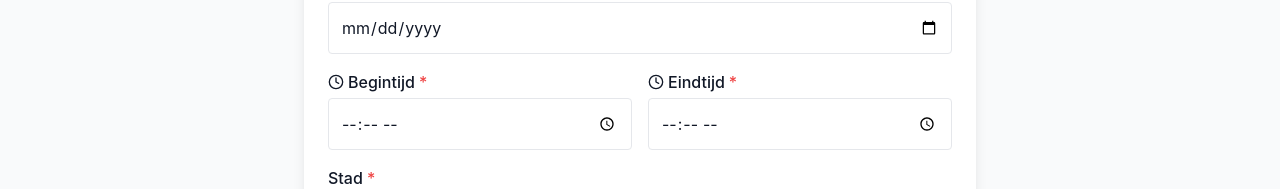
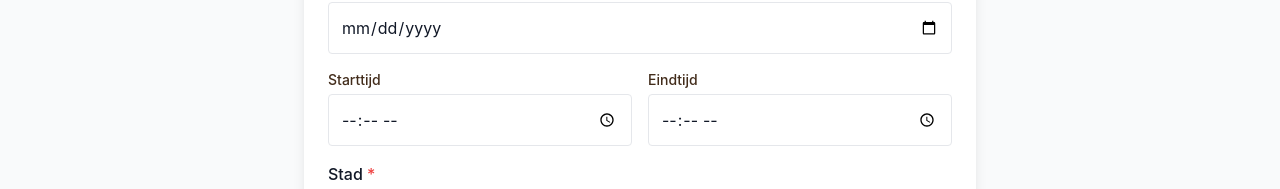
Before and after one commit to IvanaSaraber/MuslimCalender, a Next.js app: page /upload/form in a window 1280 px wide. Shown: the part 486-675 px from the top of the page. Built offline with nearby package versions, Linux system fonts and the light colour scheme.

Commit message:
Update page.tsx

```diff
--- a/app/upload/form/page.tsx
+++ b/app/upload/form/page.tsx
@@ -106,20 +106,37 @@ export default function UploadFormPage() {
         </div>
 
         {/* Time: Start & End */}
-        <div className="flex gap-4">
-          <div className="w-1/2">
-            <label className="block font-medium mb-1 flex items-center gap-1">
-              <Clock size={16} /> Begintijd <span className="text-red-500">*</span>
+        <div className="flex flex-col sm:flex-row gap-4">
+          <div className="flex-1">
+            <label htmlFor="StartTime" className="block text-sm font-medium text-[#422c1b] mb-1">
+              Starttijd
             </label>
-            <input type="time" name="StartTime" required value={formData.StartTime} onChange={handleChange} className="w-full p-3 border rounded" />
+            <input
+              type="time"
+              name="StartTime"
+              id="StartTime"
+              value={formData.StartTime}
+              onChange={handleChange}
+              required
+              className="w-full p-3 border rounded"
+            />
           </div>
-          <div className="w-1/2">
-            <label className="block font-medium mb-1 flex items-center gap-1">
-              <Clock size={16} /> Eindtijd <span className="text-red-500">*</span>
+          <div className="flex-1">
+            <label htmlFor="EndTime" className="block text-sm font-medium text-[#422c1b] mb-1">
+              Eindtijd
             </label>
-            <input type="time" name="EndTime" required value={formData.EndTime} onChange={handleChange} className="w-full p-3 border rounded" />
+            <input
+              type="time"
+              name="EndTime"
+              id="EndTime"
+              value={formData.EndTime}
+              onChange={handleChange}
+              required
+              className="w-full p-3 border rounded"
+            />
           </div>
         </div>
+
 
         {/* City */}
         <div>
```
